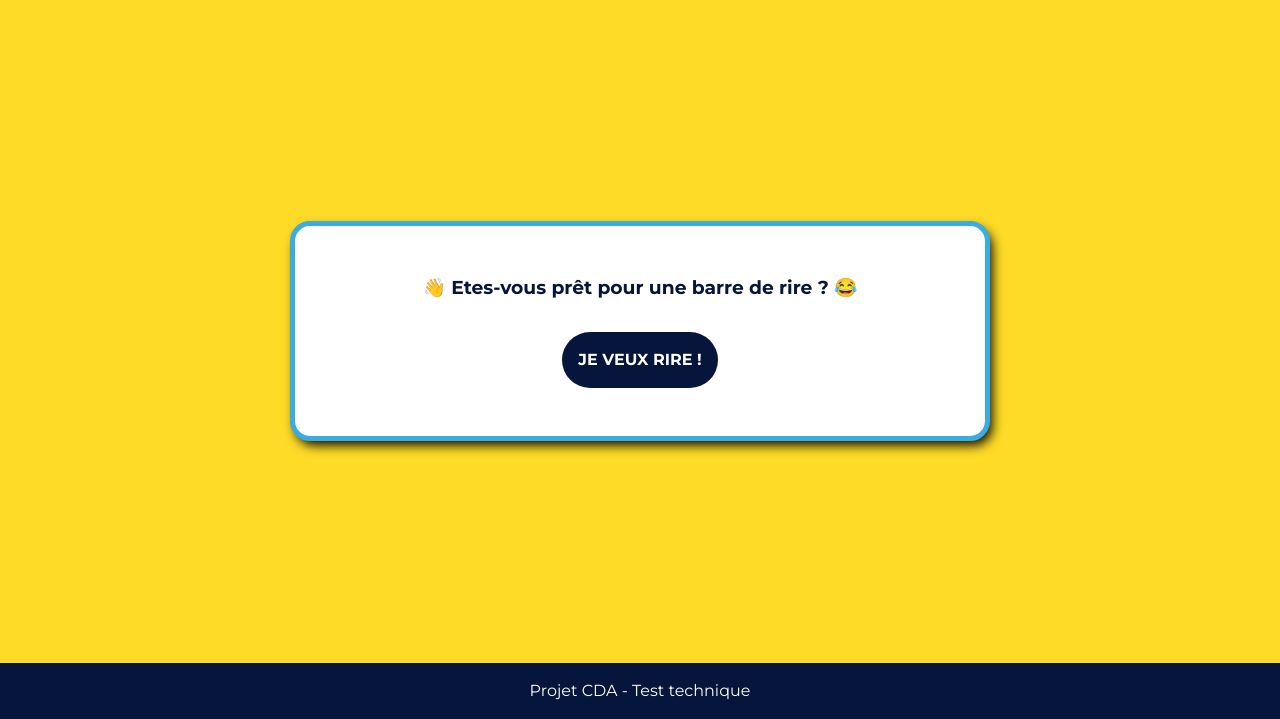
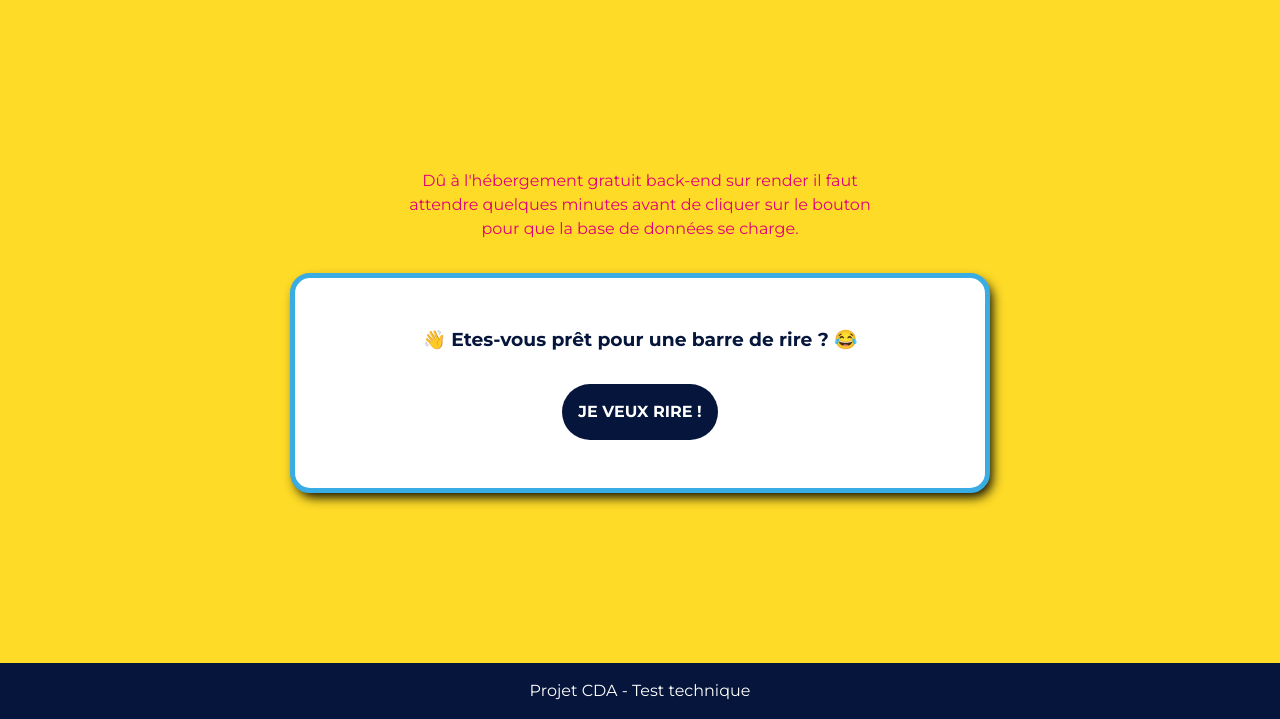
Before and after one commit to MathieuBourasseau/carambar-front, a plain HTML site: page index.html in a window 1280 px wide. Shown: the part 81-800 px from the top of the page. Drawn offline with Linux system fonts and the light colour scheme.

Commit message:
feat: message added to explain cold start from render

```diff
--- a/index.html
+++ b/index.html
@@ -19,6 +19,7 @@
         <h1>Carambar & Co</h1>
     </header>
     <main>
+        <span>Dû à l'hébergement gratuit back-end sur render il faut attendre quelques minutes avant de cliquer sur le bouton pour que la base de données se charge.</span>
         <article class="card">
             <div class="joke-container">
                 <h3>👋 Etes-vous prêt pour une barre de rire ? 😂</h3>
--- a/style.css
+++ b/style.css
@@ -25,10 +25,12 @@ header {
 
 main {
     flex: 1;
+    flex-direction: column;
     display: flex;
     align-items: center;
     justify-content: center;
     padding: var(--default-spacing);
+    gap: 2rem
 }
 
 .card {
@@ -76,6 +78,12 @@ h3 {
     text-align: center;
 }
 
+span {
+    max-width: 500px;
+    text-align: center;
+    color: var(--color-pink)
+}
+
 .joke-btn {
     background-color: var(--color-dark-blue);
     border : none;
```
